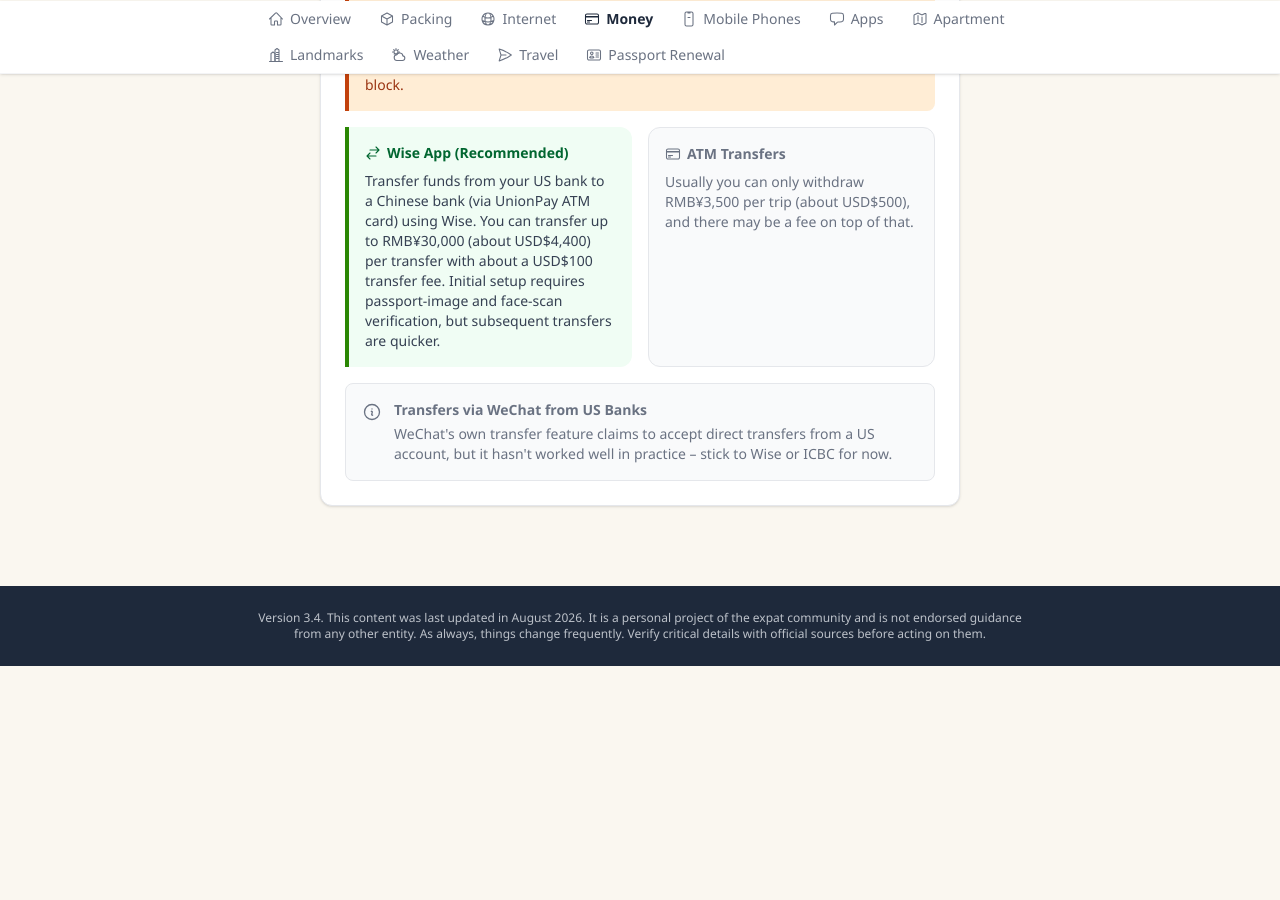
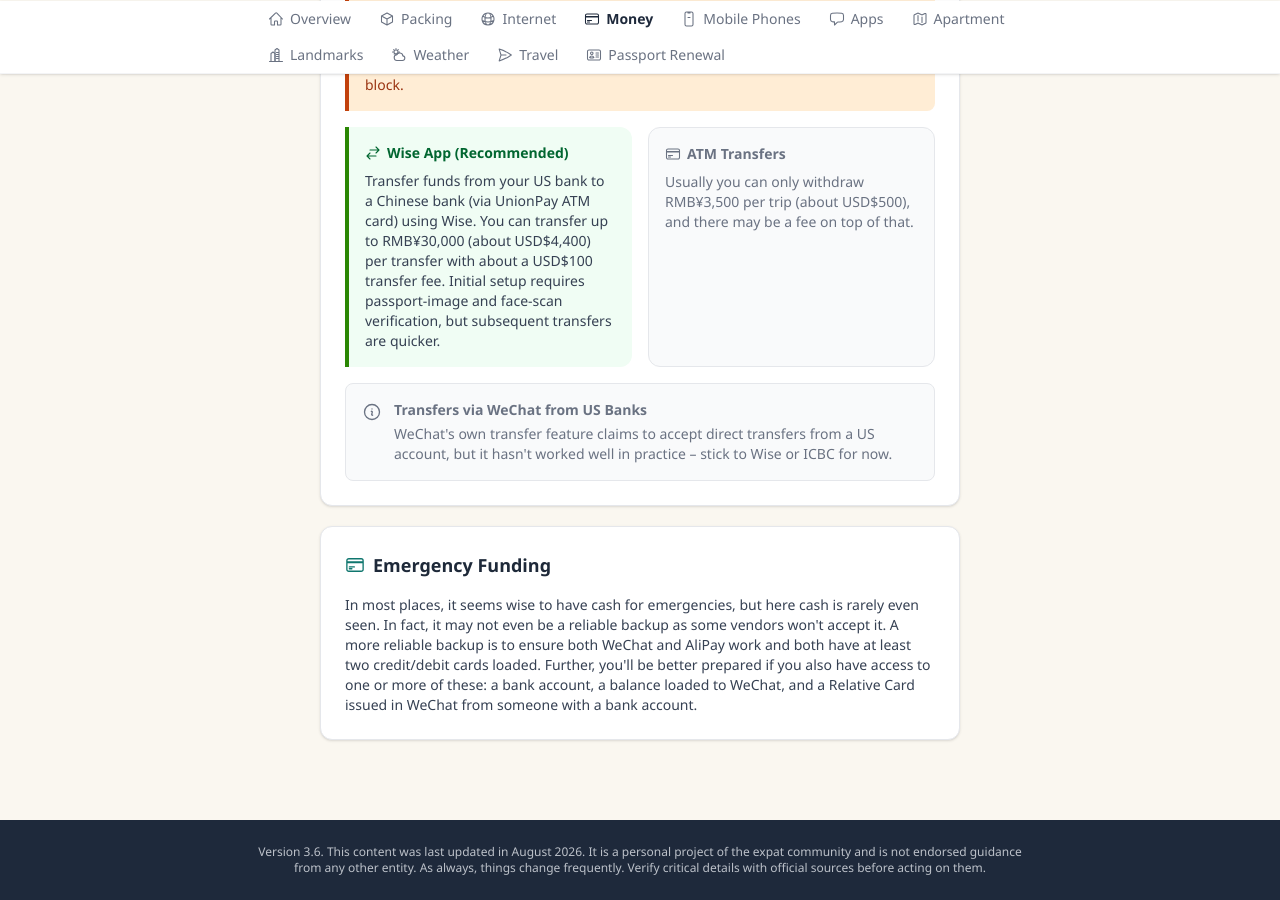
Before and after one commit to livinginshenzhen/guide, a Jekyll site: the page built from money.html, in a window 1280 px wide and 900 px high, scrolled down 901 px. Built offline with Jekyll 4.4.1, drawn with Linux system fonts in a browser that asks for light colours; some web fonts are replaced; before the commit the page ends 1567 px from its top, so only the background shows below that.

Commit message:
Add HKG ticket refund tip, AliPay, and Emergency Funding section (v3.6)
- Travel: add green tip box on the HKD$200 refund for foreigners
  traveling Shekou -> HKG
- Apps: add Alipay to Essential Apps (no icon file yet, falls back to
  the generic placeholder)
- Money: add an Emergency Funding section after "Other Methods to
  Move Money" covering cash reliability and backup payment options

```diff
--- a/_layouts/default.html
+++ b/_layouts/default.html
@@ -81,7 +81,7 @@
 <!-- FOOTER -->
 <footer class="bg-brand text-white mt-12 py-6" style="background-color:#1e293b;">
   <div class="max-w-4xl mx-auto px-4 text-center">
-    <p class="text-blue-300 text-xs">Version 3.4. This content was last updated in August 2026. It is a personal project of the expat community and is not endorsed guidance from any other entity. As always, things change frequently. Verify critical details with official sources before acting on them.</p>
+    <p class="text-blue-300 text-xs">Version 3.6. This content was last updated in August 2026. It is a personal project of the expat community and is not endorsed guidance from any other entity. As always, things change frequently. Verify critical details with official sources before acting on them.</p>
   </div>
 </footer>
 
--- a/assets/main.js
+++ b/assets/main.js
@@ -45,6 +45,7 @@
 
 const apps = [
   { name: "Sam's Club (China)", desc: 'The company will provide a free membership to Sam\'s Club. It does not use the US app. See App Store notes below.', icon: 'assets/icons/samsclub.jpg', url: 'https://apps.apple.com/us/app/id818237113' },
+  { name: 'Alipay', desc: 'Your backup payment method alongside WeChat. Link at least two credit/debit cards so you have a working fallback if one gets blocked.', icon: 'assets/icons/alipay.jpg', url: 'https://apps.apple.com/us/app/alipay/id333206289' },
   { name: 'AMap (Maps)', desc: 'Think Google Maps. Apple Maps works, but your location is purposely not accurate.', icon: 'assets/icons/amap.jpg', url: 'https://apps.apple.com/us/app/id461703208' },
   { name: 'Didi (Ride Sharing)', desc: "Think Uber or Lyft. An English interface appears after signing in. Drivers typically read off the last 4 digits of your phone number to confirm you're their rider.", icon: 'assets/icons/didi.jpg', url: 'https://apps.apple.com/us/app/id554499054' },
   { name: 'GlobalSolutions', desc: 'Health insurance management.', icon: 'assets/icons/globalsolutions.jpg', url: 'https://apps.apple.com/us/app/id500753535' },
--- a/money.html
+++ b/money.html
@@ -74,3 +74,11 @@
         </div>
       </div>
     </div>
+
+    <div class="bg-white rounded-xl shadow-sm border border-gray-200 p-6 space-y-4">
+      <h3 class="font-bold text-lg flex items-center gap-2">
+        <svg class="icon w-5 h-5 text-brand" aria-hidden="true"><use href="#ic-card"/></svg>
+        Emergency Funding
+      </h3>
+      <p class="text-sm text-gray-700">In most places, it seems wise to have cash for emergencies, but here cash is rarely even seen. In fact, it may not even be a reliable backup as some vendors won't accept it. A more reliable backup is to ensure both WeChat and AliPay work and both have at least two credit/debit cards loaded. Further, you'll be better prepared if you also have access to one or more of these: a bank account, a balance loaded to WeChat, and a Relative Card issued in WeChat from someone with a bank account.</p>
+    </div>
--- a/travel.html
+++ b/travel.html
@@ -354,6 +354,10 @@
             <p class="font-semibold text-green-800">Headed to Hong Kong Int'l Airport?</p>
             <p class="text-green-700 mt-1">Check your bags at the <strong>Shekou Ferry Terminal</strong>. They travel with the ferry and meet you at your final flight destination &ndash; no re-claiming bags at HK airport!</p>
           </div>
+          <div class="good-box rounded-lg p-3">
+            <p class="font-semibold text-green-800">Refunds on Tickets from Shekou to HKG</p>
+            <p class="text-green-700 mt-1">A refund (paid in HKD) is paid to foreigners that travel to HKG from Shekou Ferry Terminal. A desk just after going through HKG airport security will issue HKD$200 for each ticket &ndash; and that cash is readily usable in Hong Kong and Macau.</p>
+          </div>
         </div>
       </div>
       <div class="rounded-xl overflow-hidden border border-gray-200">
```
